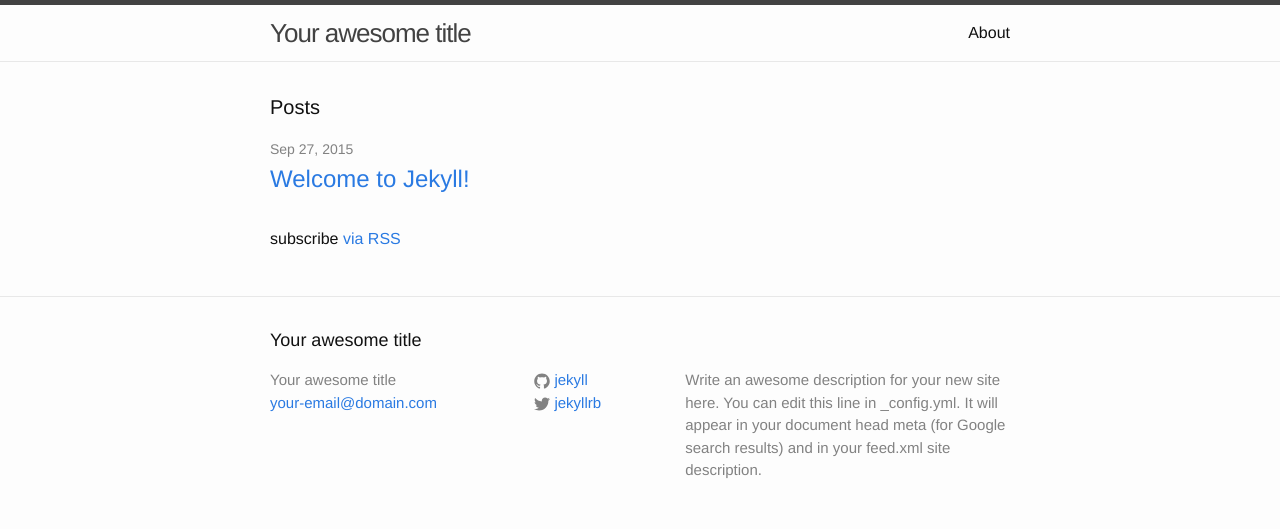
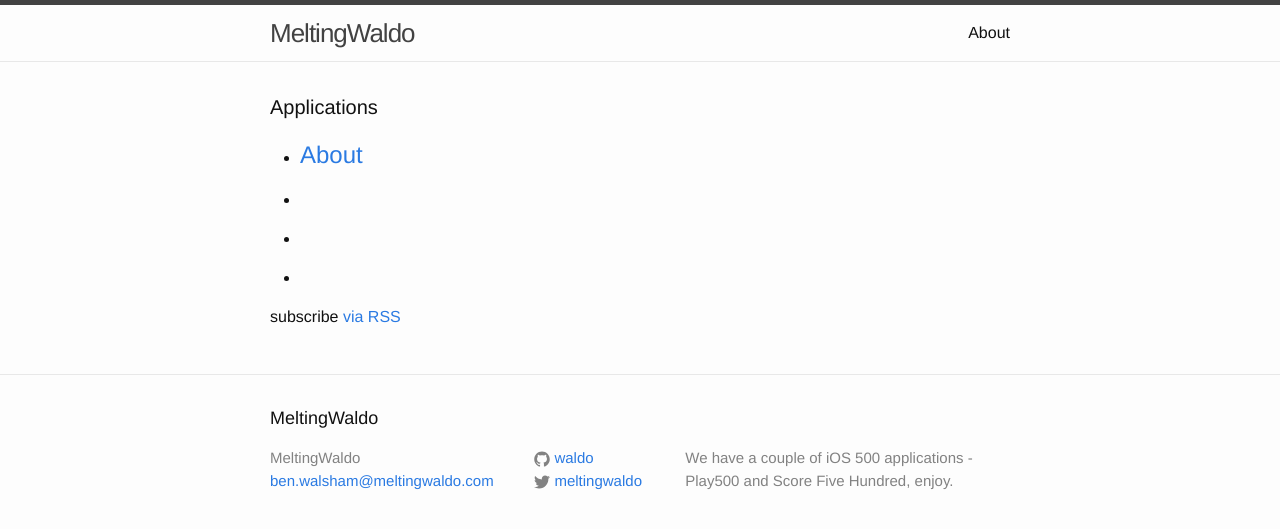
Before and after one commit to waldo/MeltingWaldo, a Jekyll site: the page built from index.html, in a window 1280 px wide. Shown: the top 529 px of the page. Built offline with Jekyll 4.4.1, drawn with Linux system fonts in a browser that asks for light colours.

Commit message:
Adds about and config

```diff
--- a/_config.yml
+++ b/_config.yml
@@ -1,14 +1,12 @@
 # Site settings
-title: Your awesome title
-email: your-email@domain.com
-description: > # this means to ignore newlines until "baseurl:"
-  Write an awesome description for your new site here. You can edit this
-  line in _config.yml. It will appear in your document head meta (for
-  Google search results) and in your feed.xml site description.
+title: MeltingWaldo
+email: ben.walsham@meltingwaldo.com
+description: >
+  We have a couple of iOS 500 applications - Play500 and Score Five Hundred, enjoy.
 baseurl: "" # the subpath of your site, e.g. /blog/
-url: "http://yourdomain.com" # the base hostname & protocol for your site
-twitter_username: jekyllrb
-github_username:  jekyll
+url: "https://www.meltingwaldo.com" # the base hostname & protocol for your site
+twitter_username: meltingwaldo
+github_username:  waldo
 
 # Build settings
 markdown: kramdown
--- a/index.html
+++ b/index.html
@@ -4,15 +4,13 @@
 
 <div class="home">
 
-  <h1 class="page-heading">Posts</h1>
+  <h1 class="page-heading">Applications</h1>
 
-  <ul class="post-list">
-    {% for post in site.posts %}
+  <ul class="page-list">
+    {% for page in site.pages %}
       <li>
-        <span class="post-meta">{{ post.date | date: "%b %-d, %Y" }}</span>
-
         <h2>
-          <a class="post-link" href="{{ post.url | prepend: site.baseurl }}">{{ post.title }}</a>
+          <a class="page-link" href="{{ page.url | prepend: site.baseurl }}">{{ page.title }}</a>
         </h2>
       </li>
     {% endfor %}
```
Also changed, not shown: about.md (+3 -3 lines), README.md.
